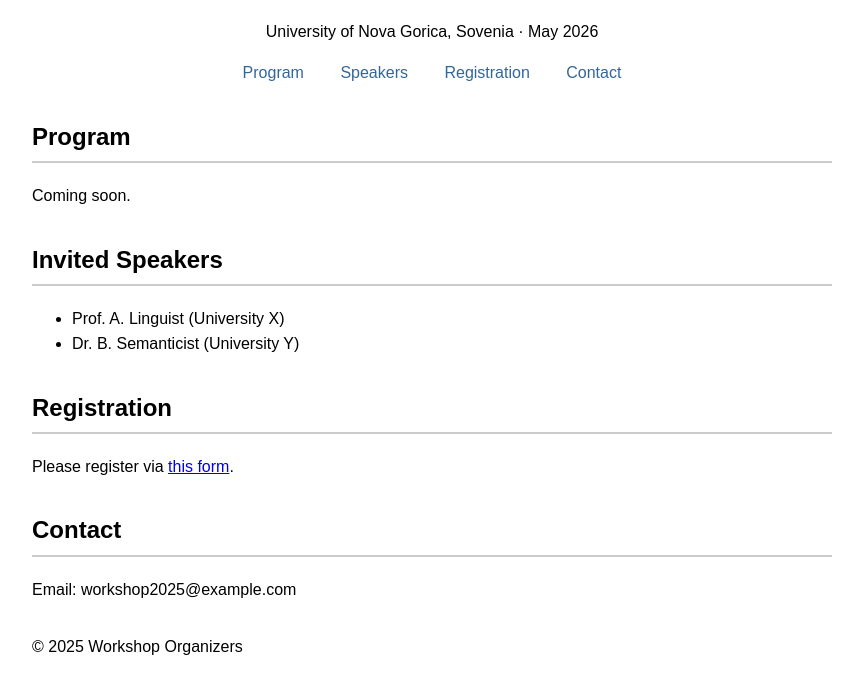
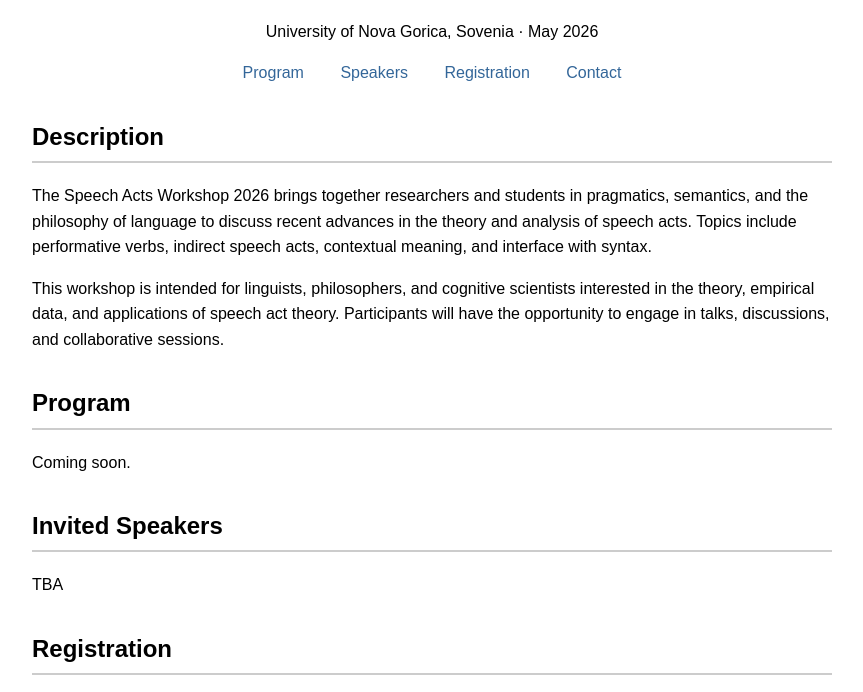
Before and after one commit to speechacts2026/speechacts2026.github.io, a plain HTML site: page index.html in a window 1280 px wide. Shown: the part 86-778 px from the top of the page, without its empty margins (208-1071 px from the left). Drawn offline with Linux system fonts and the light colour scheme.

Commit message:
Update index.html

```diff
--- a/index.html
+++ b/index.html
@@ -24,6 +24,20 @@
     </nav>
   </header>
 
+  <section id="Workshop description">
+  <h2>Description</h2>
+  <p>
+    The Speech Acts Workshop 2026 brings together researchers and students in pragmatics, semantics, and the philosophy of language
+    to discuss recent advances in the theory and analysis of speech acts.
+    Topics include performative verbs, indirect speech acts, contextual meaning, and interface with syntax.
+  </p>
+  <p>
+    This workshop is intended for linguists, philosophers, and cognitive scientists interested in the theory,
+    empirical data, and applications of speech act theory. Participants will have the opportunity to engage in
+    talks, discussions, and collaborative sessions.
+  </p>
+</section>
+
   <section id="program">
     <h2>Program</h2>
     <p>Coming soon.</p>
@@ -31,10 +45,7 @@
 
   <section id="speakers">
     <h2>Invited Speakers</h2>
-    <ul>
-      <li>Prof. A. Linguist (University X)</li>
-      <li>Dr. B. Semanticist (University Y)</li>
-    </ul>
+   TBA
   </section>
 
   <section id="registration">
@@ -44,7 +55,7 @@
 
   <section id="contact">
     <h2>Contact</h2>
-    <p>Email: workshop2025@example.com</p>
+    <p>Email: tue.trinh@ung.si</p>
   </section>
 
   <footer>
```
